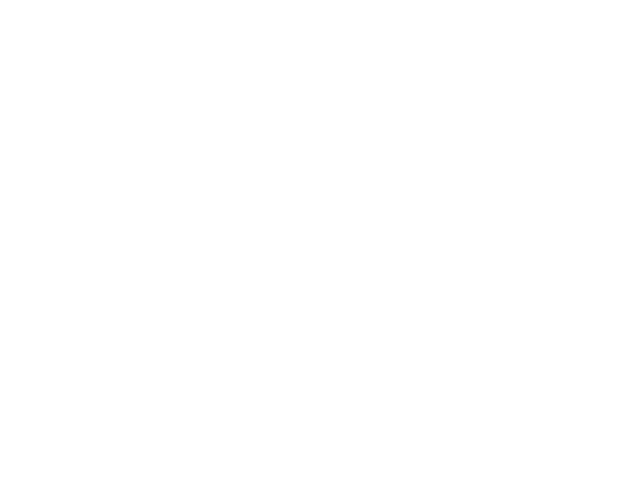
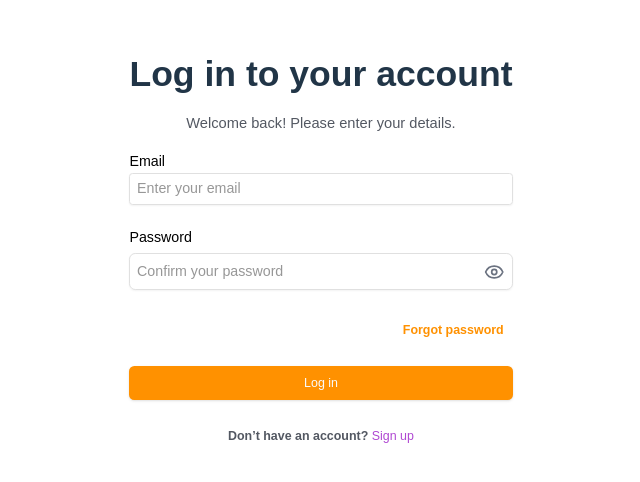
Before and after one commit to abdvllJSX/cluster, a React (Vite) app: page /login in a window 1280 px wide. Before the commit this address had no page. Shown: the part 150-632 px from the top of the page, without its empty margins (319-959 px from the left). Built offline with nearby package versions, Linux system fonts and the light colour scheme; a web font is replaced by a local one.

Commit message:
BREAKING CHANGE: auth integarted logiin page

```diff
--- a/src/App.jsx
+++ b/src/App.jsx
@@ -10,6 +10,7 @@
 import Profile from './pages/profile'
 import EditProfile from './pages/editProfile'
 import Signup from './pages/auth/signup'
+import Login from './pages/auth/login'
 function App() {
   return (
     <BrowserRouter>
@@ -25,6 +26,7 @@
         <Route path="/profile" element={<Profile />} />
         <Route path="/profile/edit" element={<EditProfile />} />
         <Route path="/signup" element={<Signup />} />
+        <Route path='/login' element={<Login />} />
       </Routes>
     </BrowserRouter>
   )
--- /dev/null
+++ b/src/pages/auth/login.jsx
@@ -0,0 +1,62 @@
+import MaxContainer from "../../components/common/maxcontainer";
+import { Label } from "../../components/ui/label";
+import { Input } from "../../components/ui/input";
+import { useState } from "react";
+import { EyeOff } from "lucide-react";
+import { Link } from "react-router-dom";
+import { Eye } from "lucide-react";
+import { Button } from "../../components/ui/button";
+
+const Login = () => {
+    const [showConfirmPassword, setShowConfirmPassword] = useState(false);
+    const [formData, setFormData] = useState({
+        password: "",
+        confirmPassword: ""
+    });
+    return (
+        <section>
+            <MaxContainer>
+                <div className="w-[100vw] h-[100vh] grid place-content-center">
+                    <div className="">
+                        <h1 className="font-[700] text-[4rem] mb-[2rem]">Log in to your account</h1>
+                        <p className="text-center text-[#535862]">Welcome back! Please enter your details.</p>
+                        <div className="mt-[2rem] flex flex-col gap-[2.5rem]">
+                            <div className="">
+                                <Label className="text-[1.6rem] text-[#000000] font-[400]">Email</Label>
+                                <Input className="py-[1.7rem] text-[1.6rem] placeholder:text-[1.6rem] placeholder:font-[400] rounded-[.4rem] border-[#E0E0E0] border-[.1rem] placeholder:text-[#979797]" placeholder="Enter your email" />
+                            </div>
+                            <div className="">
+                                <Label className="text-[1.6rem] text-[#000000] font-[400]">Password</Label>
+                                <div className="relative">
+                                    <Input
+                                        type={showConfirmPassword ? "text" : "password"}
+                                        placeholder="Confirm your password"
+                                        className="border-[#E0E0E0] placeholder:text-[#979797] placeholder:font-[400] mt-[.5rem] rounded-[.7rem] py-[2rem] text-[1.6rem] font-[400] pr-[4rem]"
+                                        value={formData.confirmPassword}
+                                        onChange={(e) => setFormData(prev => ({ ...prev, confirmPassword: e.target.value }))}
+                                    />
+                                    <button
+                                        type="button"
+                                        onClick={() => setShowConfirmPassword(!showConfirmPassword)}
+                                        className="absolute right-3 top-1/2 transform -translate-y-1/2 text-gray-500"
+                                    >
+                                        {showConfirmPassword ? <EyeOff size={20} className="w-[2.3rem] h-[2.3rem]" strokeWidth={2} /> : <Eye size={20} className="w-[2.3rem] h-[2.3rem]" strokeWidth={2} />}
+                                    </button>
+                                </div>
+                            </div>
+                            <Button variant={'ghost'} asChild className="ml-auto flex text-[1.4rem] font-[600] text-[#FF9100] rounded-[1rem] py-[2rem]">
+                                <Link to={''}>
+                                    Forgot password
+                                </Link>
+                            </Button>
+                        </div>
+                        <Button className="bg-[#FF9100] text-[1.4rem] w-full mt-[2rem] py-[1.8rem] rounded-[.6rem]">Log in</Button>
+                        <p className="text-[1.4rem] font-[600] text-center mt-[3rem] text-[#535862]">Don’t have an account? <Link to={''} className="text-[#AF47D2]">Sign up</Link></p>
+                    </div>
+                </div>
+            </MaxContainer>
+        </section>
+    );
+}
+
+export default Login;
--- a/src/pages/auth/signup.jsx
+++ b/src/pages/auth/signup.jsx
@@ -47,7 +47,7 @@
         <section className="">
             <MaxContainer>
                 <div className="flex">
-                    <div className="pl-[3rem] min-h-[100vh] lg:min-h-[60rem] border flex-1 pt-[3rem]">
+                    <div className="pl-[3rem] min-h-[100vh] lg:min-h-[60rem] flex-1 pt-[3rem]">
                         <img src="/nav/cluster_logo.svg" alt="cluster" className="w-[14rem]" />
                         <div className="mx-auto flex flex-col w-[50rem] justify-center py-[5rem]">
                             <h1 className="text-[4rem] text-center font-[600]">Sign Up</h1>
@@ -55,13 +55,15 @@
                             <div className="mt-[3.2rem]">
                                 <div className="relative w-[48rem] h-[.7rem] overflow-hidden rounded-[.4rem] bg-[#F5F5F5]">
                                     <div
-                                        style={{width: `calc(100% * ${currentStep} / 3)`}}
-                                        className="absolute inset-0 bg-[#AF47D2]"
+                                        style={{ width: `calc(100% * ${currentStep} / 3)` }}
+                                        className="absolute transition-all ease-linear inset-0 bg-[#AF47D2]"
                                     ></div>
                                 </div>
                                 <p className="mt-[.8rem] text-[1.4rem] font-[400]">Step {currentStep}/3</p>
                             </div>
-                            {renderStep()}
+                            <div className="h-[38rem]">
+                                {renderStep()}
+                            </div>
                             <p className="text-center text-[#535862]">Already have an account? <Link to="/login" className="text-[#AF47D2]">Log in</Link></p>
                         </div>
                         <div className="flex justify-between mb-[5rem] text-[#535862] font-[400] pr-[3.5rem]">
```
